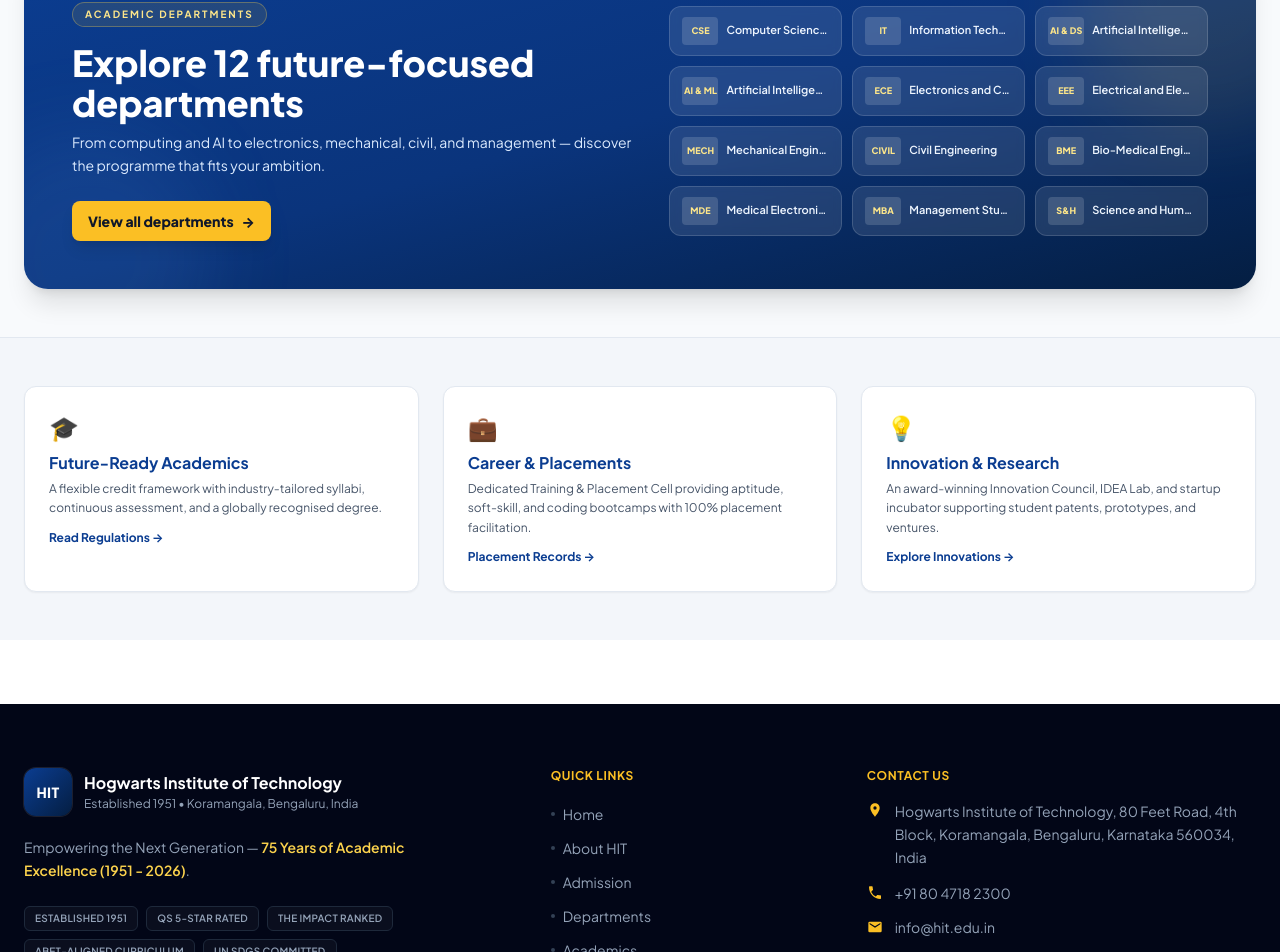
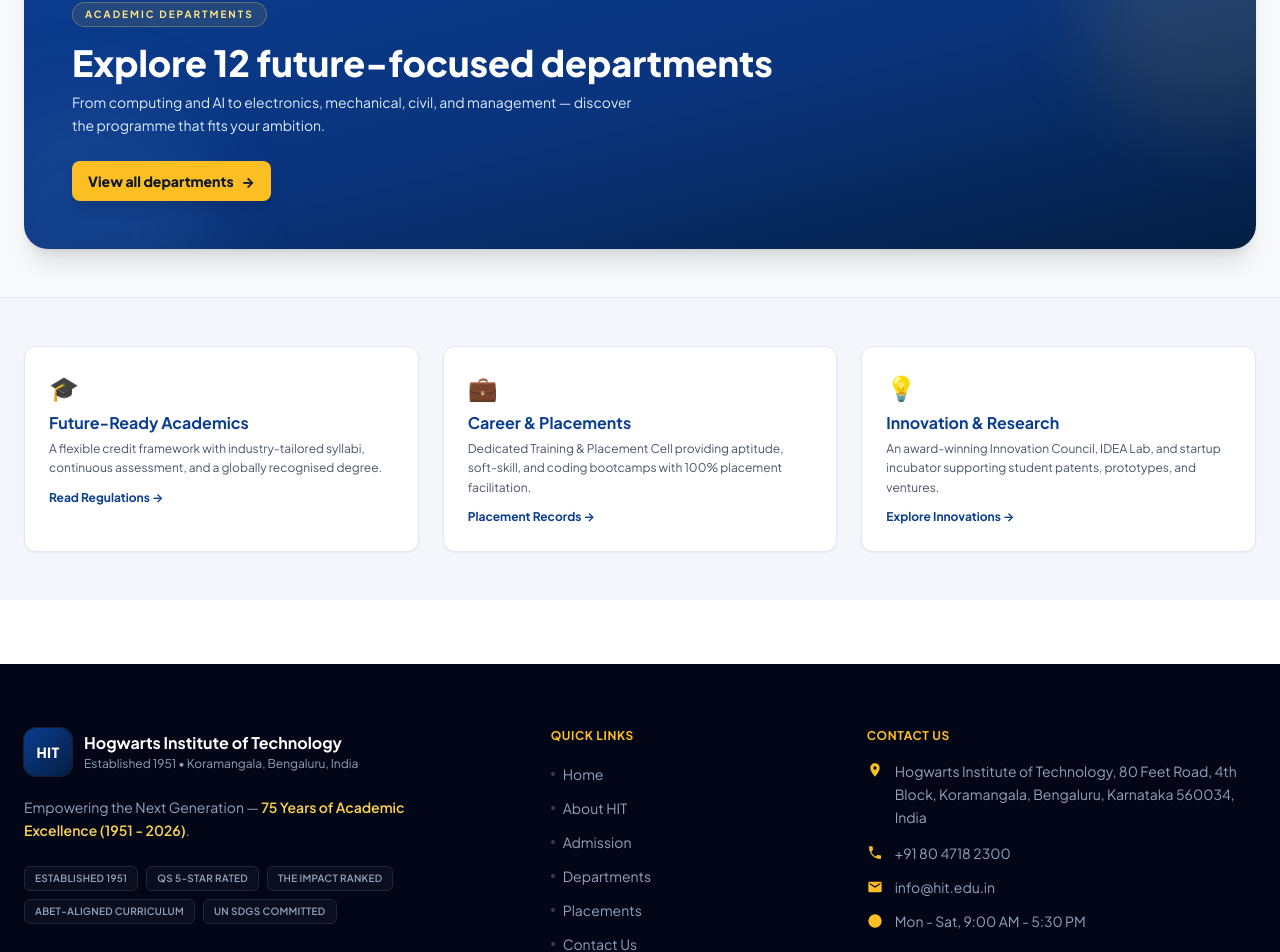
Before and after one commit to Aditya717pro/Dbuild, a React (Vite) app in the folder frontend/: page / in a window 1280 px wide. Shown: the part 876-1828 px from the top of the page. Built offline with nearby package versions, Linux system fonts and the light colour scheme; no server answers.

Commit message:
Remove homepage department chips and academics navigation

```diff
--- a/frontend/src/config/siteConfig.js
+++ b/frontend/src/config/siteConfig.js
@@ -85,19 +85,6 @@ export const siteConfig = {
       to: '/faculty',
     },
     {
-      label: 'ACADEMICS',
-      to: '/academics',
-      hasDropdown: true,
-      children: [
-        { label: 'Academic Regulations', to: '/academics/regulations' },
-        { label: 'Curriculum & Credit Framework', to: '/academics/curriculum' },
-        { label: 'Syllabus & Course Scheme', to: '/academics/syllabus' },
-        { label: 'Flexible Credit Framework', to: '/academics/cbcs' },
-        { label: 'Examinations Office', to: '/academics/coe' },
-        { label: 'Exam Timetable & Seating', to: '/academics/timetable' },
-      ],
-    },
-    {
       label: 'CAREER DEVELOPMENT',
       to: '/career-development',
       hasDropdown: true,
@@ -155,7 +142,6 @@ export const siteConfig = {
     { label: 'About HIT', to: '/about' },
     { label: 'Admission', to: '/admission' },
     { label: 'Departments', to: '/departments' },
-    { label: 'Academics', to: '/academics' },
     { label: 'Placements', to: '/career-development/placements' },
     { label: 'Contact Us', to: '/contact' },
   ],
--- a/frontend/src/pages/public/HomePage.jsx
+++ b/frontend/src/pages/public/HomePage.jsx
@@ -115,7 +115,7 @@ export default function HomePage() {
           <div className="pointer-events-none absolute -right-20 -top-20 h-64 w-64 rounded-full bg-amber-400/10 blur-2xl" aria-hidden="true" />
           <div className="pointer-events-none absolute -bottom-24 -left-16 h-64 w-64 rounded-full bg-blue-400/10 blur-2xl" aria-hidden="true" />
 
-          <div className="relative grid gap-8 lg:grid-cols-[1.05fr_1fr] lg:items-center">
+          <div className="relative">
             <div>
               <span className="inline-flex rounded-full border border-amber-300/30 bg-amber-400/10 px-3 py-1 text-[10px] font-bold uppercase tracking-[0.2em] text-amber-200">
                 Academic Departments
@@ -130,22 +130,6 @@ export default function HomePage() {
                 View all departments
                 <span className="transition-transform group-hover:translate-x-1">&rarr;</span>
               </span>
-            </div>
-
-            <div className="grid grid-cols-2 gap-2.5 sm:grid-cols-3 lg:grid-cols-2 xl:grid-cols-3">
-              {siteConfig.departments.map((dept) => (
-                <div
-                  key={dept.slug}
-                  className="flex items-center gap-2 rounded-xl border border-white/15 bg-white/10 px-3 py-2.5 backdrop-blur-sm"
-                >
-                  <span className="flex h-7 w-9 shrink-0 items-center justify-center rounded bg-white/15 text-[9px] font-black text-amber-200">
-                    {dept.code}
-                  </span>
-                  <span className="min-w-0 truncate text-[11px] font-semibold text-blue-50">
-                    {dept.name}
-                  </span>
-                </div>
-              ))}
             </div>
           </div>
         </Link>
```
